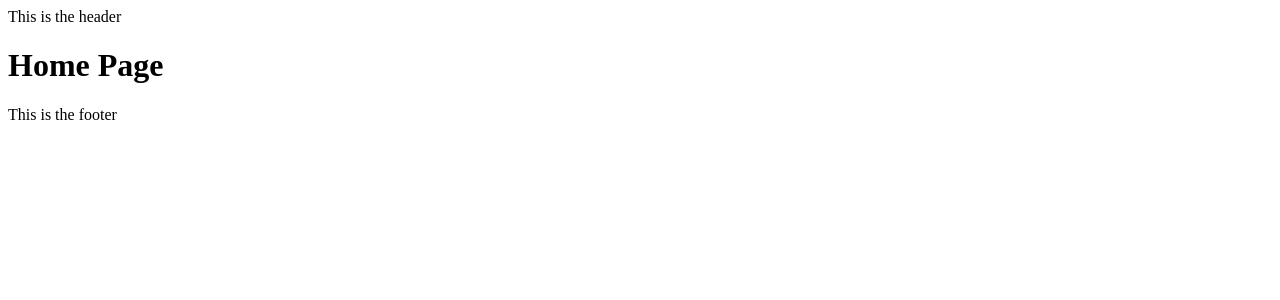
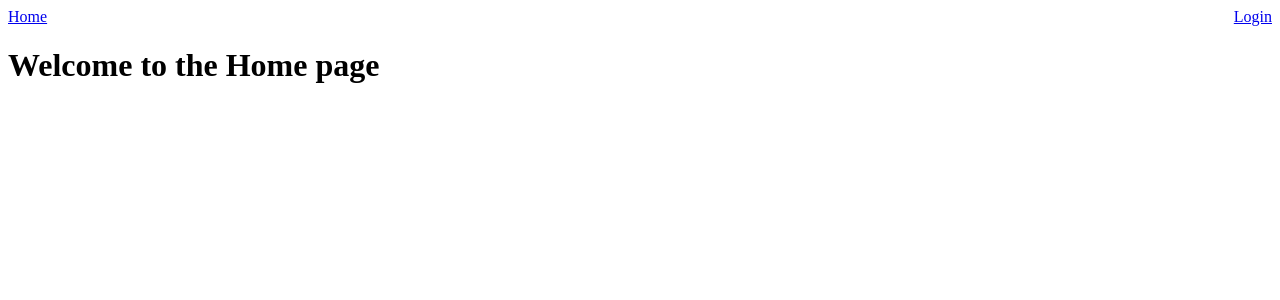
Before and after one commit to Sustainable-Shopping-Assistant/SustainableShoppingAssistant, a React (Vite) app in the folder EcoShop/: page / in a window 1280 px wide. Shown: the top 300 px of the page. Built offline with nearby package versions, Linux system fonts and the light colour scheme.

Commit message:
Modified Home page and added Logout feature

```diff
--- /dev/null
+++ b/EcoShop/src/Home.css
@@ -0,0 +1,13 @@
+nav {
+  display: flex;
+  justify-content: space-between;
+  align-items: center;
+}
+
+.user-nav {
+  display: flex;
+  align-items: center;
+}
+.user-nav span {
+  margin-right: 1rem;
+}
--- a/EcoShop/src/components/Footer.tsx
+++ b/EcoShop/src/components/Footer.tsx
@@ -1,7 +1,7 @@
 import React from "react";
 
 const Footer: React.FC = () => {
-  return <footer>This is the footer</footer>;
+  return <footer></footer>;
 };
 
 export default Footer;
--- a/EcoShop/src/components/Header.tsx
+++ b/EcoShop/src/components/Header.tsx
@@ -1,7 +1,7 @@
 import React from "react";
 
 const Header: React.FC = () => {
-  return <header>This is the header</header>;
+  return <header></header>;
 };
 
 export default Header;
--- a/EcoShop/src/context/AuthContext.tsx
+++ b/EcoShop/src/context/AuthContext.tsx
@@ -4,7 +4,8 @@ import axios from "axios";
 const url = "http://localhost:8080";
 
 interface IUser {
-  name: string;
+  first_name: string;
+  last_name: string;
   email: string;
 }
 
@@ -14,6 +15,7 @@ interface IAuthContext {
   loading: boolean;
   login: (email: string, password: string) => Promise<void>;
   logout: () => void;
+  currentUser: IUser | null;
   children: React.ReactNode;
 }
 
@@ -22,8 +24,9 @@ const AuthContext = createContext<IAuthContext>({
   authenticated: false,
   loading: true,
   login: () => Promise.resolve(),
-  logout: () => {},
-  children: null
+  logout: () => { },
+  children: null,
+  currentUser: null
 });
 
 const AuthProvider = ({ children }: IAuthContext) => {
@@ -83,7 +86,7 @@ const AuthProvider = ({ children }: IAuthContext) => {
 
   return (
     <AuthContext.Provider
-      value={{ user, authenticated, loading, login, logout, children }}
+      value={{ user, authenticated, loading, login, logout, currentUser: user, children }}
     >
       {children}
     </AuthContext.Provider>
--- a/EcoShop/src/pages/Home.tsx
+++ b/EcoShop/src/pages/Home.tsx
@@ -1,5 +1,30 @@
-function Home() {
-  return <h1>Home Page</h1>;
-}
+import React, { useContext } from "react";
+import { Link } from "react-router-dom";
+import { AuthContext } from "../context/AuthContext";
+import "../Home.css";
+
+const Home: React.FC = () => {
+  const { user, logout } = useContext(AuthContext);
+  return (
+    <>
+      <header>
+        <nav>
+          <Link to="/">Home</Link>
+          {user ? (
+            <div className="user-nav">
+              <span>{user.first_name}</span>
+              <button onClick={logout}>Logout</button>
+            </div>
+          ) : (
+            <Link to="/login">Login</Link>
+          )}
+        </nav>
+      </header>
+      <main>
+        <h1>Welcome to the Home page</h1>
+      </main>
+    </>
+  );
+};
 
 export default Home;
--- a/EcoShop/src/pages/Login.tsx
+++ b/EcoShop/src/pages/Login.tsx
@@ -65,7 +65,6 @@ const Login: React.FC = () => {
 
   // Check if user is already authenticated or loading before rendering the form
   // if (loading || authenticated) {
-  //   console.log("???nonono")
   //   return null;
   // }
 
```
Also changed, not shown: EcoShop/src/pages/Logout.tsx (added, +48 -0 lines).
